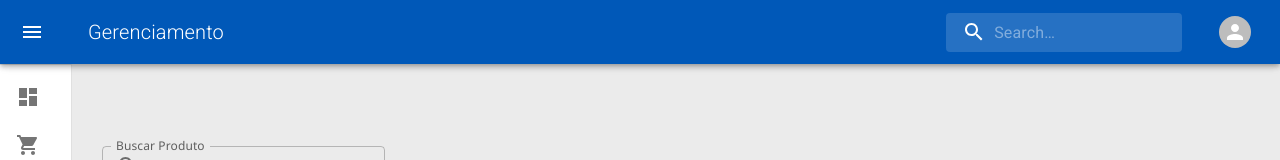
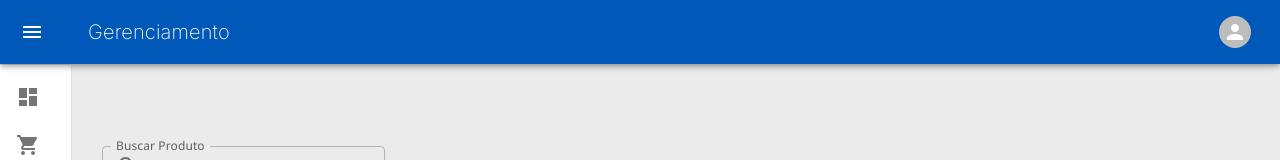
Before and after one commit to camilagsoares/gerenciamento-distribuicao, a React (Create React App) app in the folder gerenciamento/: page / in a window 1280 px wide. Shown: the top 160 px of the page. Built offline with nearby package versions, Linux system fonts and the light colour scheme; no server answers.

Commit message:
change header

```diff
--- a/gerenciamento/src/components/Header/index.js
+++ b/gerenciamento/src/components/Header/index.js
@@ -13,11 +13,19 @@ import MenuIcon from '@mui/icons-material/Menu';
 import ChevronLeftIcon from '@mui/icons-material/ChevronLeft';
 import { MainListItems } from './MainListItems';
 import { alpha } from '@mui/material/styles';
-import SearchIcon from '@mui/icons-material/Search';
 import InputBase from '@mui/material/InputBase';
 import AccountCircle from '@mui/icons-material/AccountCircle'
 import Profile from './Profile'
 import { NavLink, Outlet } from 'react-router-dom';
+
+
+export default function Header() {
+
+
+  const [open, setOpen] = React.useState(false);
+  const toggleDrawer = () => {
+    setOpen(!open);
+  };
 
   const theme = createTheme({
     palette: {
@@ -48,6 +56,7 @@ const AppBar = styled(MuiAppBar, {
       }),
     }),
   }));
+
 
   const Drawer = styled(MuiDrawer, { shouldForwardProp: (prop) => prop !== 'open' })(
     ({ theme, open }) => ({
@@ -91,41 +100,6 @@ const StyledInputBase = styled(InputBase)(({ theme }) => ({
 
   const defaultTheme = createTheme();
 
-export default function Header() {
-  const [open, setOpen] = React.useState(false);
-  const toggleDrawer = () => {
-    setOpen(!open);
-  };
-
-  const Search = styled('div')(({ theme }) => ({
-    position: 'relative',
-    borderRadius: theme.shape.borderRadius,
-    backgroundColor: alpha(theme.palette.common.white, 0.15),
-    '&:hover': {
-      backgroundColor: alpha(theme.palette.common.white, 0.25),
-    },
-    marginRight: theme.spacing(2),
-    marginLeft: 0,
-    width: '100%',
-    [theme.breakpoints.up('sm')]: {
-      marginLeft: theme.spacing(3),
-      width: 'auto',
-    },
-  }));
-
-  const SearchIconWrapper = styled('div')(({ theme }) => ({
-    padding: theme.spacing(0, 2),
-    height: '100%',
-    position: 'absolute',
-    pointerEvents: 'none',
-    display: 'flex',
-    alignItems: 'center',
-    justifyContent: 'center',
-  }));
-
-
-
-
 
   return (
     <ThemeProvider theme={theme}>
@@ -154,7 +128,7 @@ export default function Header() {
               variant="h7"
               color="inherit"
               fontSize="20px"
-              fontFamily="Roboto"
+              fontFamily="Inter"
               fontWeight="200"
 
               noWrap
@@ -162,22 +136,6 @@ export default function Header() {
             >
               Gerenciamento
             </Typography>
-
-            <Search>
-              <SearchIconWrapper>
-                <SearchIcon />
-              </SearchIconWrapper>
-              <StyledInputBase
-                placeholder="Search…"
-                inputProps={{ 'aria-label': 'search' }}
-              />
-            </Search>
-
-            {/* <IconButton color="inherit">
-              <Badge badgeContent={4} color="secondary">
-                <NotificationsIcon />
-              </Badge>
-            </IconButton> */}
 
             <Profile />
           </Toolbar>
@@ -198,7 +156,6 @@ export default function Header() {
           <Divider />
           <List component="nav">
             <MainListItems open={open} />
-
           </List>
         </Drawer>
         <Box
```
Lines whose indentation alone changed are shown as unchanged.
